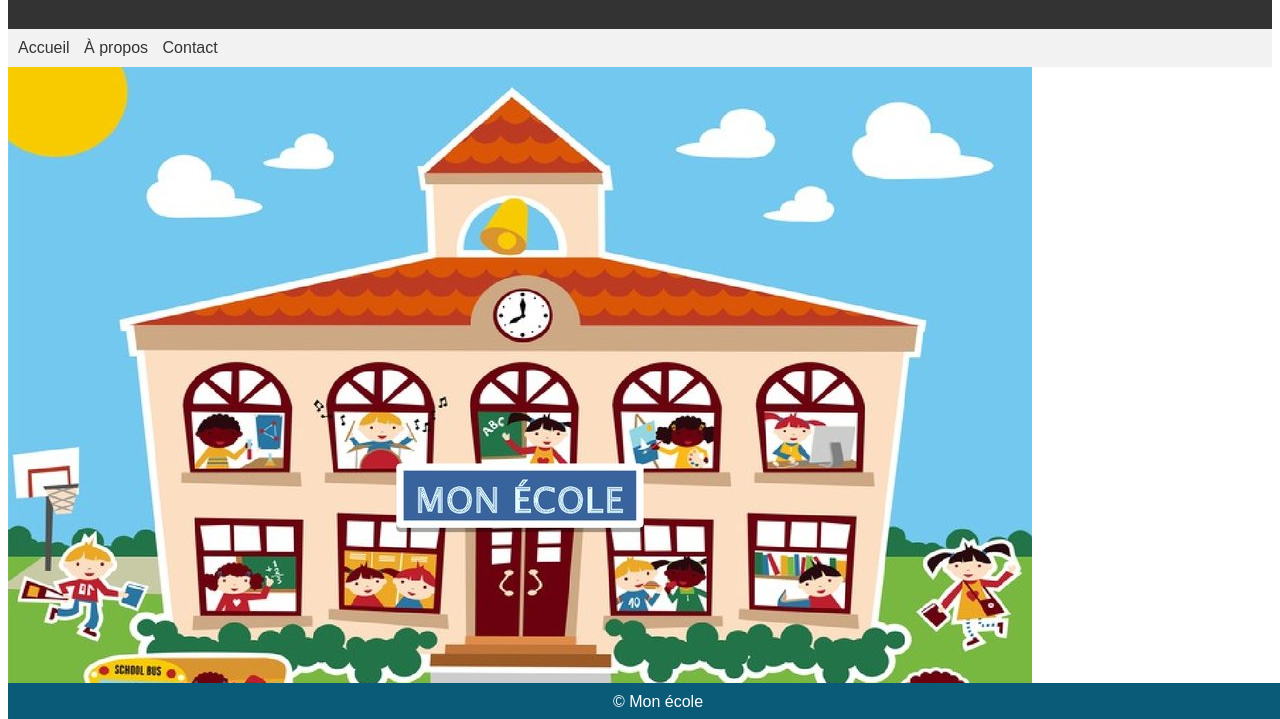
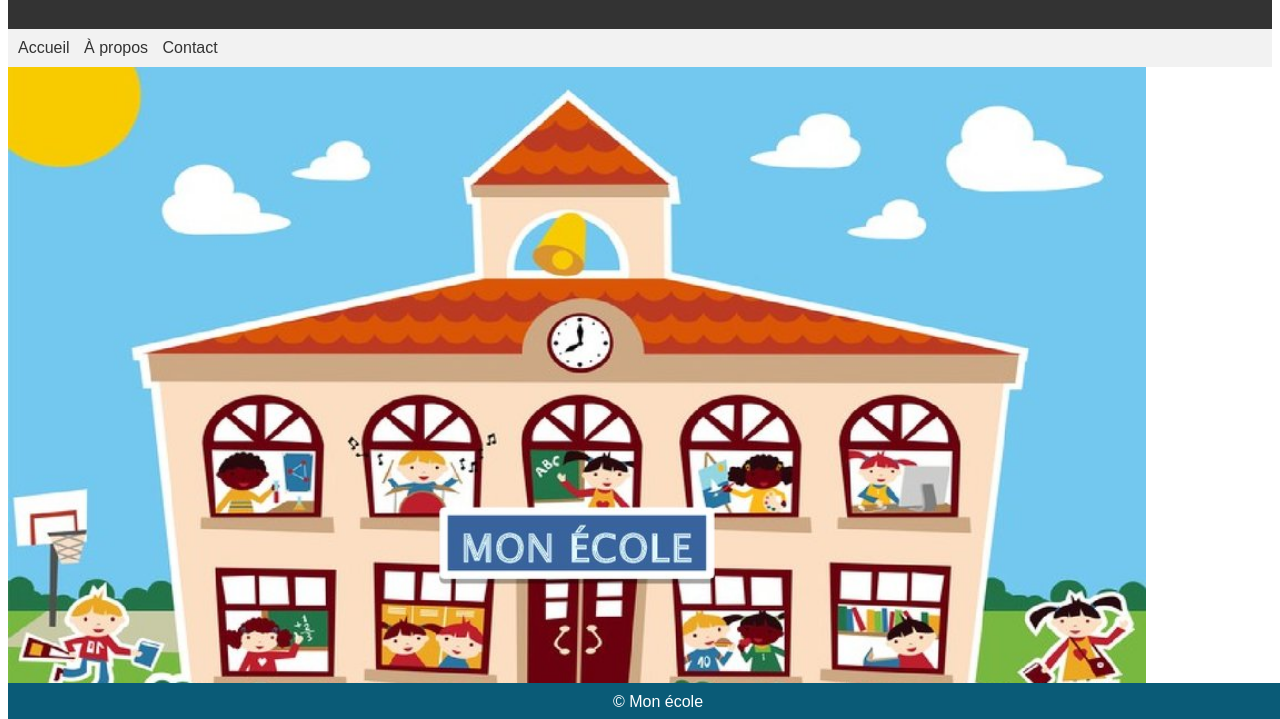
Before and after one commit to Mourtadhoi28/Projet_DevOps, a plain HTML site: page index.html in a window 1280 px wide. Shown: the part 79-798 px from the top of the page. Drawn offline with Linux system fonts and the light colour scheme.

Commit message:
3° commit

```diff
--- a/public/styles.css
+++ b/public/styles.css
@@ -37,6 +37,9 @@ body {
   nav ul li:hover ul {
     display: block;
   }
+   img {
+    width: 90%;
+   }
   footer {
     background-color: #0a5b77;
     color: white;
```
